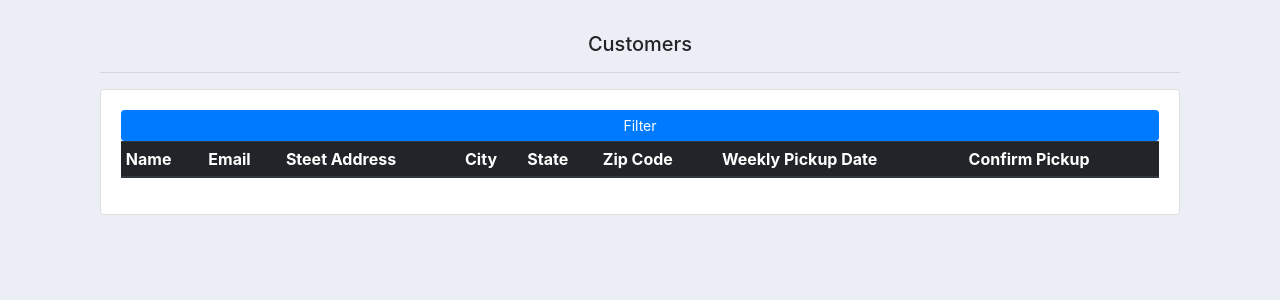
After one commit to Daleyar/Django_Trash_Collector, a Django app: page /employees/daily_view/ in a window 1280 px wide. The commit adds this page. Shown: the top 300 px of the page. Run offline with Django 3.2, Linux system fonts and the light colour scheme; lists and menus that the app fills with data are empty; some libraries are stand-ins or nearby versions.

Commit message:
Added method to view pickups for employees to appear in a table.

```diff
--- a/trash_collector/customers/templates/customers/navbar.html
+++ b/trash_collector/customers/templates/customers/navbar.html
@@ -1,5 +1,4 @@
-{% load static %}
-
+{% load static%}
 <nav class="navbar navbar-expand-lg navbar-dark bg-dark">
   <a class="navbar-brand" href="#">
     <img width="50px" height="50px"src="{% static 'customers/logo.png' %}" alt="logo">
@@ -12,9 +11,6 @@
     <ul class="navbar-nav mr-auto">
       <li class="nav-item active">
         <a class="nav-link" href="{% url 'customers:index' %}">Home <span class="sr-only">(current)</span></a>
-      </li>
-      <li class="nav-item">
-        <a class="nav-link" href="{% url 'customers:create' %}">Register for Pickup</a>
       </li>
       <li class="nav-item">
         <a class="nav-link" href="{% url 'customers:edit' %}">Change Pickup Day</a>
--- /dev/null
+++ b/trash_collector/employees/templates/employees/daily_view.html
@@ -0,0 +1,34 @@
+{% extends 'base.html' %}
+
+{% block title %} Employee Create {% endblock %}
+
+{% block header %}{% endblock %}
+
+{% block content %}
+<br>
+<div class="container">
+    <div class="row">
+        <div div class="col-md">
+            <h5 style="text-align: center;">Customers</h5>
+            <hr>
+            <div class="card card-body">
+                <a class="btn btn-primary  btn-sm btn-block" href="">Filter</a>
+                <table class="table table-sm">
+                    <thead class="thead-dark">
+                    <tr>
+                        <th>Name</th>
+                        <th>Email</th>
+                        <th>Steet Address</th>
+                        <th>City</th>
+                        <th>State</th>
+                        <th>Zip Code</th>
+                        <th>Weekly Pickup Date</th>
+                        <th>Confirm Pickup</th>
+                    </tr>
+                    </thead>
+                </table>
+            </div>
+        </div>
+    </div>
+</div>
+{% endblock %}
--- a/trash_collector/employees/templates/employees/navbar.html
+++ b/trash_collector/employees/templates/employees/navbar.html
@@ -14,7 +14,7 @@
         <a class="nav-link" href="{% url 'employees:index' %}">Home<span class="sr-only">(current)</span></a>
       </li>
       <li class="nav-item">
-        <a class="nav-link" href="{% url 'employees:create' %}">Employee Registration</a>
+        <a class="nav-link" href="#">hold</a>
       </li>
       <li class="nav-item">
         <a class="nav-link" href="#">hold</a>
--- a/trash_collector/employees/urls.py
+++ b/trash_collector/employees/urls.py
@@ -7,5 +7,6 @@ from . import views
 app_name = "employees"
 urlpatterns = [
     path('', views.index, name="index"),
-    path('new/', views.create, name='create')
+    path('new/', views.create, name='create'),
+    path('daily_view/', views.table, name='daily_view')
 ]
--- a/trash_collector/employees/views.py
+++ b/trash_collector/employees/views.py
@@ -9,8 +9,16 @@ from .models import Employee
 
 # TODO: Create a function for each path created in employees/urls.py. Each will need a template as well.
 
+def index(request):
+    user = request.user
+    try:
+        logged_in_employee = Employee.objects.get(user=user)
+    except Employee.DoesNotExist:
+        return HttpResponseRedirect(reverse('employees:create'))
+    print(user)
+    return render(request, 'employees/index.html')
 
-def index(request):
+def indexquery(request):
     # This line will get the Customer model from the other app, it can now be used to query the db for Customers
     Customer = apps.get_model('customers.Customer')
     return render(request, 'employees/index.html')
@@ -31,3 +39,6 @@ def create(request):
         return HttpResponseRedirect(reverse('employees:index'))
     else:
         return render(request, 'employees/create.html')
+
+def table(request):
+    return render(request, 'employees/daily_view.html')
--- a/trash_collector/templates/base.html
+++ b/trash_collector/templates/base.html
@@ -6,6 +6,11 @@
   <link rel="stylesheet" href="https://stackpath.bootstrapcdn.com/bootstrap/4.1.3/css/bootstrap.min.css" integrity="sha384-MCw98/SFnGE8fJT3GXwEOngsV7Zt27NXFoaoApmYm81iuXoPkFOJwJ8ERdknLPMO" crossorigin="anonymous">
   <script src="https://code.jquery.com/jquery-3.3.1.slim.min.js" integrity="sha384-q8i/X+965DzO0rT7abK41JStQIAqVgRVzpbzo5smXKp4YfRvH+8abtTE1Pi6jizo" crossorigin="anonymous"></script>
   <script src="https://stackpath.bootstrapcdn.com/bootstrap/4.1.3/js/bootstrap.min.js" integrity="sha384-ChfqqxuZUCnJSK3+MXmPNIyE6ZbWh2IMqE241rYiqJxyMiZ6OW/JmZQ5stwEULTy" crossorigin="anonymous"></script>
+  <style>
+    body{
+      background-color: #ebeff5;
+    }
+  </style>
 </head>
 <body>
 {% if user.is_authenticated %}
@@ -17,7 +22,7 @@
     {% endif %}
   {% endfor %}
 {% endif %}
-  <main>
+  <main class="container">
     <h1>{% block header %} {% endblock %}</h1>
     {% block content %}
     {% endblock %}
```
Also changed, not shown: trash_collector/customers/templates/customers/balance.html (+3 -4 lines), trash_collector/customers/views.py (+7 -13 lines).
